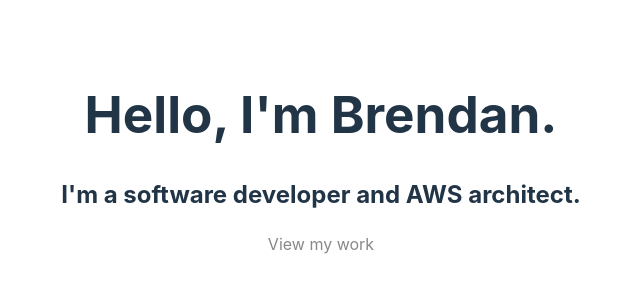
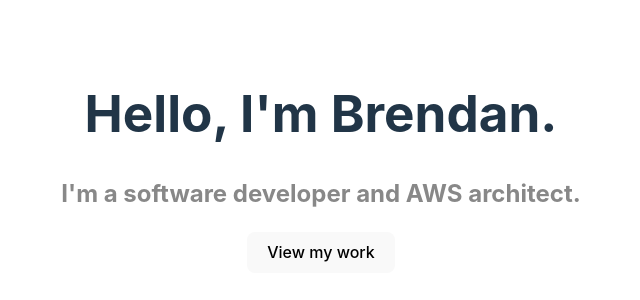
Before and after one commit to brendandagys/Portfolio, a React (Vite) app: page / in a window 1280 px wide. Shown: the part 238-538 px from the top of the page, without its empty margins (319-959 px from the left). Built offline with nearby package versions, Linux system fonts and the light colour scheme.

Commit message:
More refactoring of initial files

```diff
--- a/index.html
+++ b/index.html
@@ -3,14 +3,14 @@
 
   <head>
     <meta charset="UTF-8" />
-    <link rel="icon" type="image/svg+xml" href="/vite.svg" />
+    <link rel="icon" type="image/svg+xml" href="/VITE.svg" />
     <meta name="viewport" content="width=device-width, initial-scale=1.0" />
     <title>Brendan Dagys | Software Developer</title>
   </head>
 
   <body>
     <div id="root"></div>
-    <script type="module" src="/src/main.tsx"></script>
+    <script type="module" src="/src/components/main.tsx"></script>
   </body>
 
 </html>
--- a/src/App.tsx
+++ /dev/null
@@ -1,13 +0,0 @@
-import "./App.css";
-
-function App() {
-  return (
-    <>
-      <h1>{"Hello, I'm Brendan."}</h1>
-      <h2>{"I'm a software developer and AWS architect."} </h2>
-      <p className="text-gray">View my work</p>
-    </>
-  );
-}
-
-export default App;
--- /dev/null
+++ b/src/components/App.tsx
@@ -0,0 +1,15 @@
+import "../css/App.css";
+
+function App() {
+  return (
+    <>
+      <h1>{"Hello, I'm Brendan."}</h1>
+      <h2 className="text-gray">
+        {"I'm a software developer and AWS architect."}{" "}
+      </h2>
+      <button className="button mt-5">View my work</button>
+    </>
+  );
+}
+
+export default App;
--- /dev/null
+++ b/src/components/main.tsx
@@ -0,0 +1,12 @@
+import { StrictMode } from "react";
+import { createRoot } from "react-dom/client";
+import App from "./App.tsx";
+
+import "../css/index.css";
+
+// eslint-disable-next-line @typescript-eslint/no-non-null-assertion
+createRoot(document.getElementById("root")!).render(
+  <StrictMode>
+    <App />
+  </StrictMode>
+);
--- a/src/main.tsx
+++ /dev/null
@@ -1,11 +0,0 @@
-import { StrictMode } from 'react';
-import { createRoot } from 'react-dom/client';
-import App from './App.tsx';
-import './index.css';
-
-// eslint-disable-next-line @typescript-eslint/no-non-null-assertion
-createRoot(document.getElementById('root')!).render(
-  <StrictMode>
-    <App />
-  </StrictMode>,
-);
```
Also changed, not shown: src/css/App.css (renamed from src/App.css), src/css/index.css (renamed from src/index.css).
